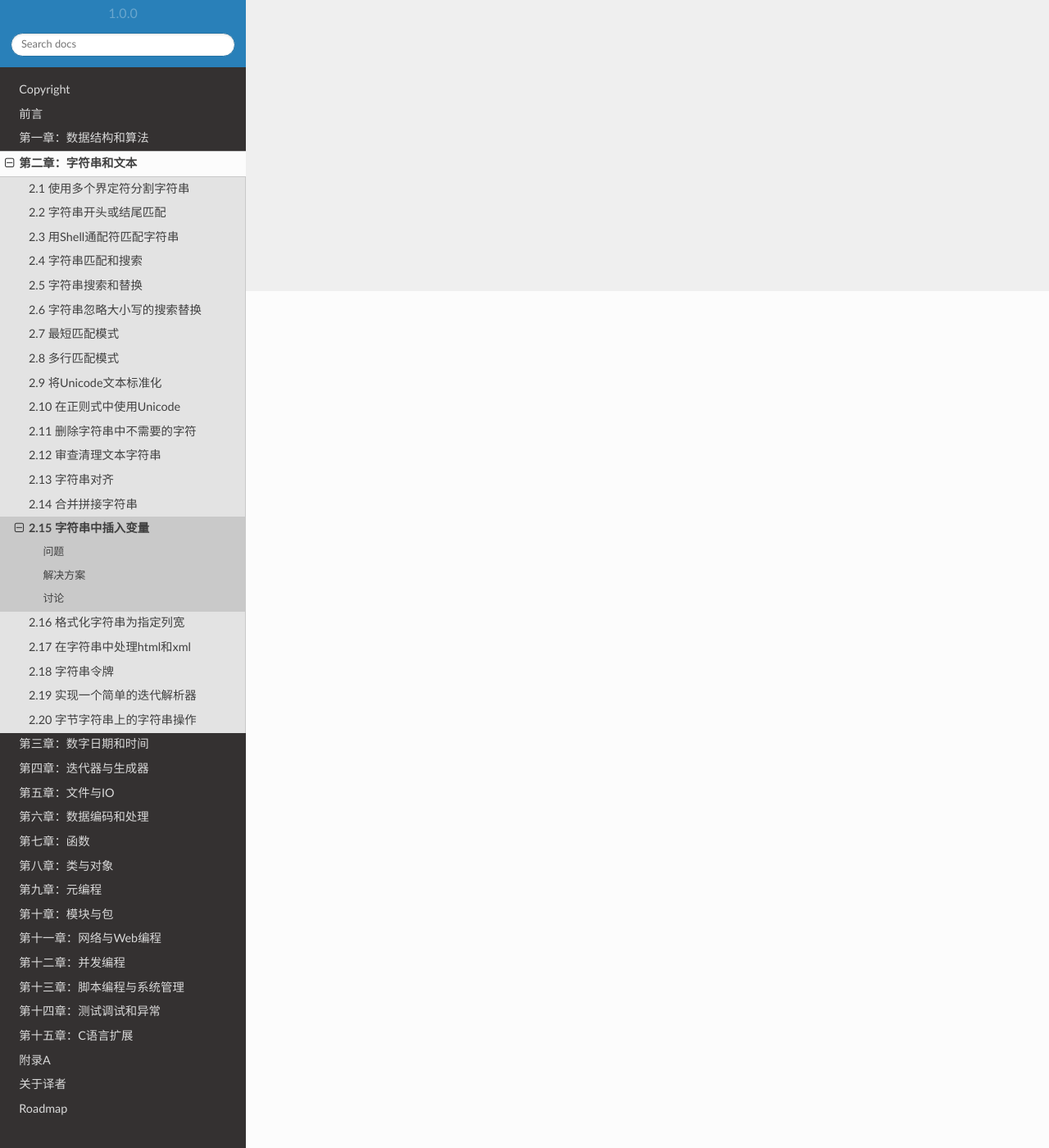
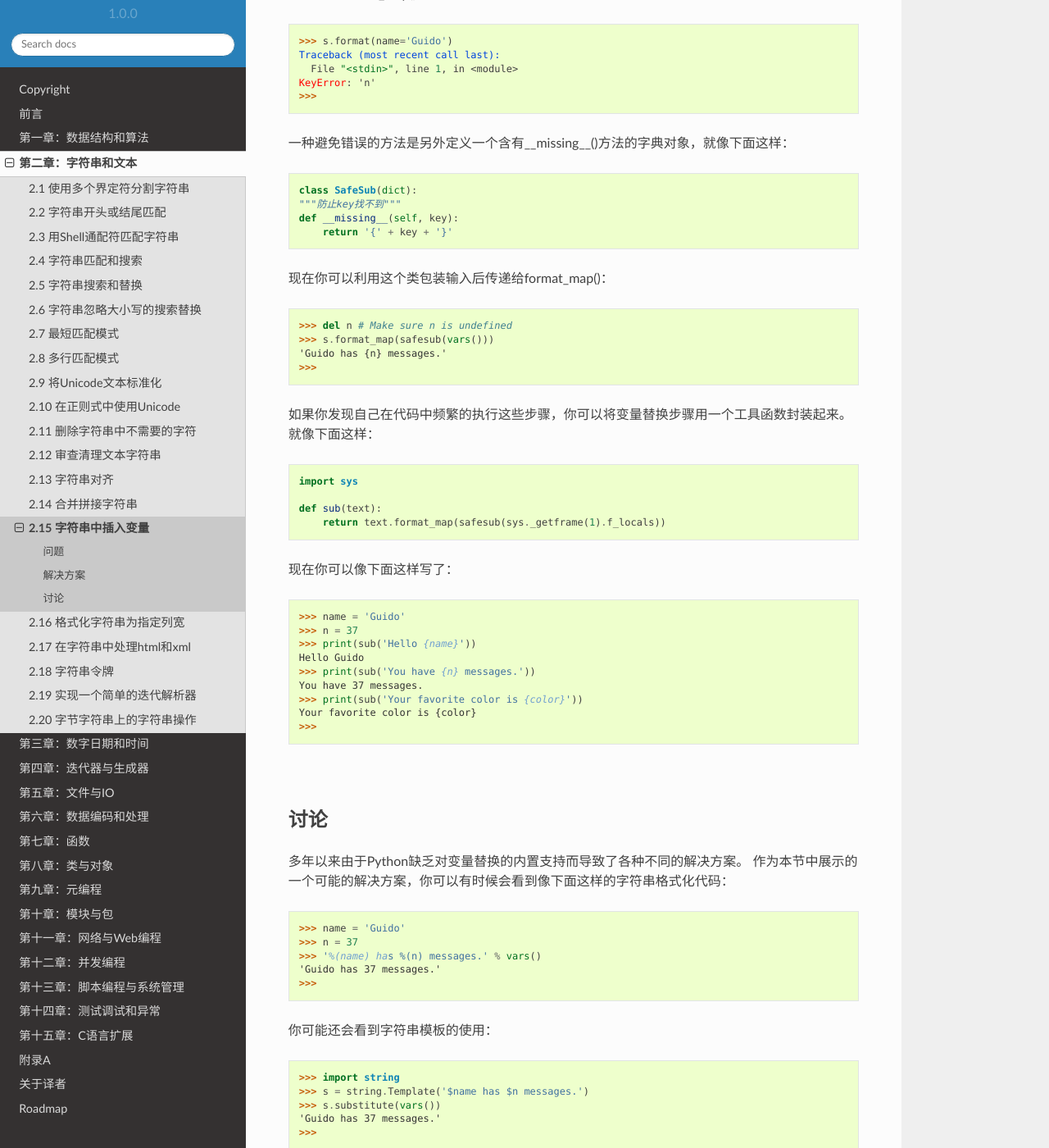
Before and after one commit to yidao620c/python3-cookbook, a Sphinx documentation site: the page built from source/c02/p15_interpolating_variables_in_strings.rst, in a window 1280 px wide and 1400 px high, scrolled down 1045 px. Shown: the whole window at 82% size. Built offline with Sphinx 7.4.7 and the Read the Docs theme 2.0.0, drawn with Linux system fonts in a browser that asks for light colours; some of the changed text lies outside the part shown.

Commit message:
2.15小节完成

```diff
--- a/source/c02/p15_interpolating_variables_in_strings.rst
+++ b/source/c02/p15_interpolating_variables_in_strings.rst
@@ -5,14 +5,135 @@
 ----------
 问题
 ----------
-todo...
+你想创建一个内嵌变量的字符串，变量被它的值所表示的字符串替换掉。
+
+|
 
 ----------
 解决方案
 ----------
-todo...
+Python并没有对在字符串中简单替换变量值提供直接的支持。
+但是通过使用字符串的format()方法来解决这个问题。比如：
+
+.. code-block:: python
+
+    >>> s = '{name} has {n} messages.'
+    >>> s.format(name='Guido', n=37)
+    'Guido has 37 messages.'
+    >>>
+
+或者，如果要被替换的变量能在变量域中找到，那么你可以结合使用format_map()和vars()。就像下面这样：
+
+.. code-block:: python
+
+    >>> name = 'Guido'
+    >>> n = 37
+    >>> s.format_map(vars())
+    'Guido has 37 messages.'
+    >>>
+
+vars()还有一个有意思的特性就是它也适用于对象实例。比如：
+
+.. code-block:: python
+
+    >>> class Info:
+    ...     def __init__(self, name, n):
+    ...         self.name = name
+    ...         self.n = n
+    ...
+    >>> a = Info('Guido',37)
+    >>> s.format_map(vars(a))
+    'Guido has 37 messages.'
+    >>>
+
+format和format_map()的一个缺陷就是它们并不能很好的处理变量确实的情况，比如：
+
+.. code-block:: python
+
+    >>> s.format(name='Guido')
+    Traceback (most recent call last):
+      File "<stdin>", line 1, in <module>
+    KeyError: 'n'
+    >>>
+
+一种避免错误的方法是另外定义一个含有__missing__()方法的字典对象，就像下面这样：
+
+.. code-block:: python
+
+    class SafeSub(dict):
+    """防止key找不到"""
+    def __missing__(self, key):
+        return '{' + key + '}'
+
+现在你可以利用这个类包装输入后传递给format_map()：
+
+.. code-block:: python
+
+    >>> del n # Make sure n is undefined
+    >>> s.format_map(safesub(vars()))
+    'Guido has {n} messages.'
+    >>>
+
+如果你发现自己在代码中频繁的执行这些步骤，你可以将变量替换步骤用一个工具函数封装起来。就像下面这样：
+
+.. code-block:: python
+
+    import sys
+
+    def sub(text):
+        return text.format_map(safesub(sys._getframe(1).f_locals))
+
+现在你可以像下面这样写了：
+
+.. code-block:: python
+
+    >>> name = 'Guido'
+    >>> n = 37
+    >>> print(sub('Hello {name}'))
+    Hello Guido
+    >>> print(sub('You have {n} messages.'))
+    You have 37 messages.
+    >>> print(sub('Your favorite color is {color}'))
+    Your favorite color is {color}
+    >>>
+
+|
 
 ----------
 讨论
 ----------
-todo...
+多年以来由于Python缺乏对变量替换的内置支持而导致了各种不同的解决方案。
+作为本节中展示的一个可能的解决方案，你可以有时候会看到像下面这样的字符串格式化代码：
+
+.. code-block:: python
+
+    >>> name = 'Guido'
+    >>> n = 37
+    >>> '%(name) has %(n) messages.' % vars()
+    'Guido has 37 messages.'
+    >>>
+
+你可能还会看到字符串模板的使用：
+
+.. code-block:: python
+
+    >>> import string
+    >>> s = string.Template('$name has $n messages.')
+    >>> s.substitute(vars())
+    'Guido has 37 messages.'
+    >>>
+
+然而，format()和format_map()相比较上面这些方案而已更加先进，因此应该被优先选择。
+使用format()方法还有一个好处就是你可以获得对字符串格式化的所有支持(对齐，填充，数字格式化等待)，
+而这些特性是使用像模板字符串之类的方案不可能获得的。
+
+本机还部分介绍了一些高级特性。映射或者字典类中鲜为人知的__missing__()方法可以让你定义如何处理缺失的值。
+在SafeSub类中，这个方法被定义为对缺失的值返回一个占位符。
+你可以发现缺失的值会出现在结果字符串中(在调试的时候可能很有用)，而不是产生一个KeyError异常。
+
+sub()函数使用sys._getframe(1)返回调用者的栈帧。可以从中访问属性f_locals来获得局部变量。
+毫无疑问绝大部分情况下在代码中去直接操作栈帧应该是不推荐的。
+但是，对于像字符串替换工具函数而言它是非常有用的。
+另外，值得注意的是f_locals是一个复制调用函数的本地变量的字典。
+尽管你可以改变f_locals的内容，但是这个修改对于后面的变量访问没有任何影响。
+所以，虽说访问一个帧栈看上去很邪恶，但是对它的任何操作不会覆盖和改变调用者本地变量的值。
```
Also changed, not shown: 1 other file.
